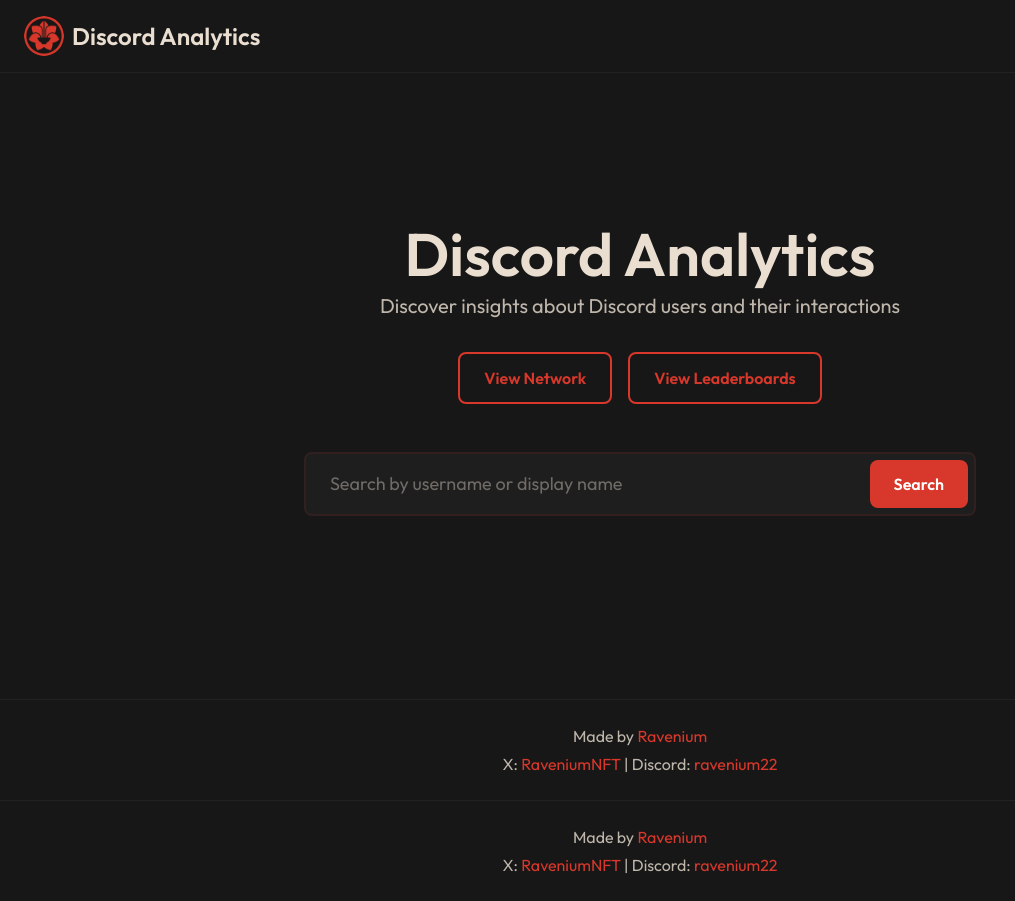
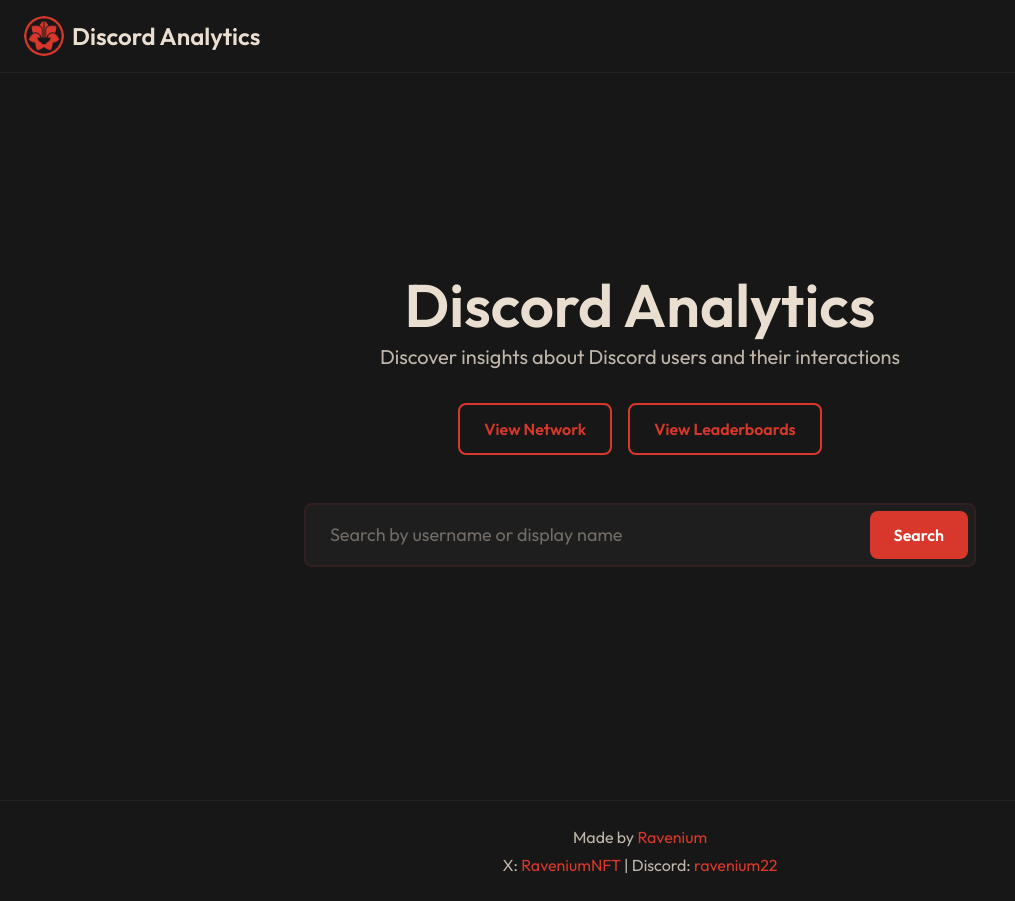
Before and after one commit to Ravenium22/DiscordAnalytics, a Next.js app: page / in a window 1280 px wide. Shown: the whole page, without its empty margins (0-1015 px from the left). Built offline with nearby package versions, Linux system fonts and the light colour scheme.

Commit message:
Fixed network

```diff
--- a/src/app/page.tsx
+++ b/src/app/page.tsx
@@ -181,26 +181,6 @@
           </div>
         </div>
       )}
-
-      {/* Footer */}
-      <footer className="bg-dark text-secondary/80 py-6 text-center border-t border-secondary/5 font-outfit">
-        <p>
-          Made by{' '}
-          <a
-            href="https://x.com/RaveniumNFT"
-            target="_blank"
-            rel="noopener noreferrer"
-            className="text-primary hover:underline"
-          >
-            Ravenium
-          </a>
-        </p>
-        <p className="mt-1">
-          X: <a href="https://x.com/RaveniumNFT" target="_blank" rel="noopener noreferrer" className="text-primary hover:underline">RaveniumNFT</a>
-          {' | '}
-          Discord: <a href="https://discord.com/users/ravenium22" target="_blank" rel="noopener noreferrer" className="text-primary hover:underline">ravenium22</a>
-        </p>
-      </footer>
     </div>
   );
 };
```
Also changed, not shown: src/app/network/page.tsx (+18 -20 lines).
